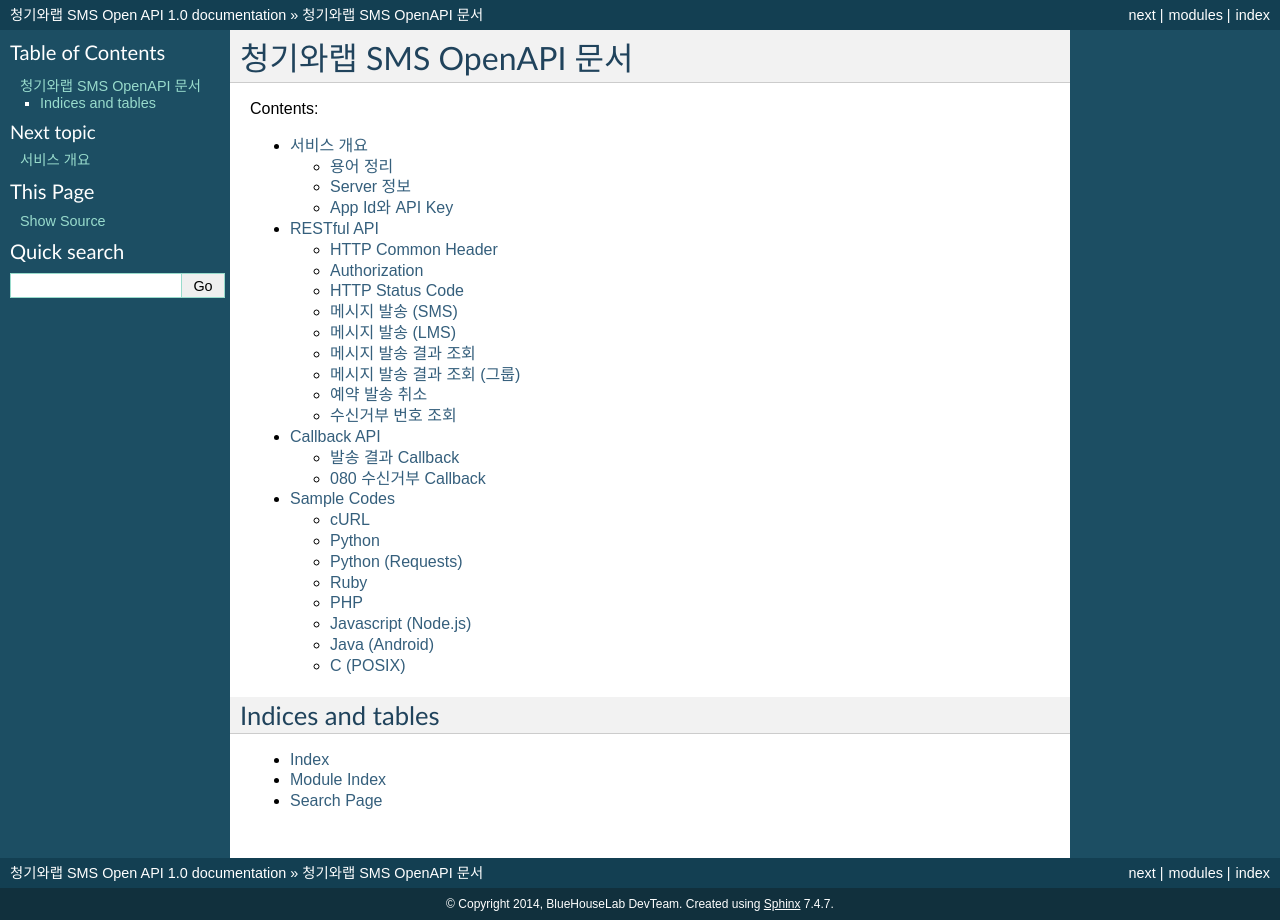
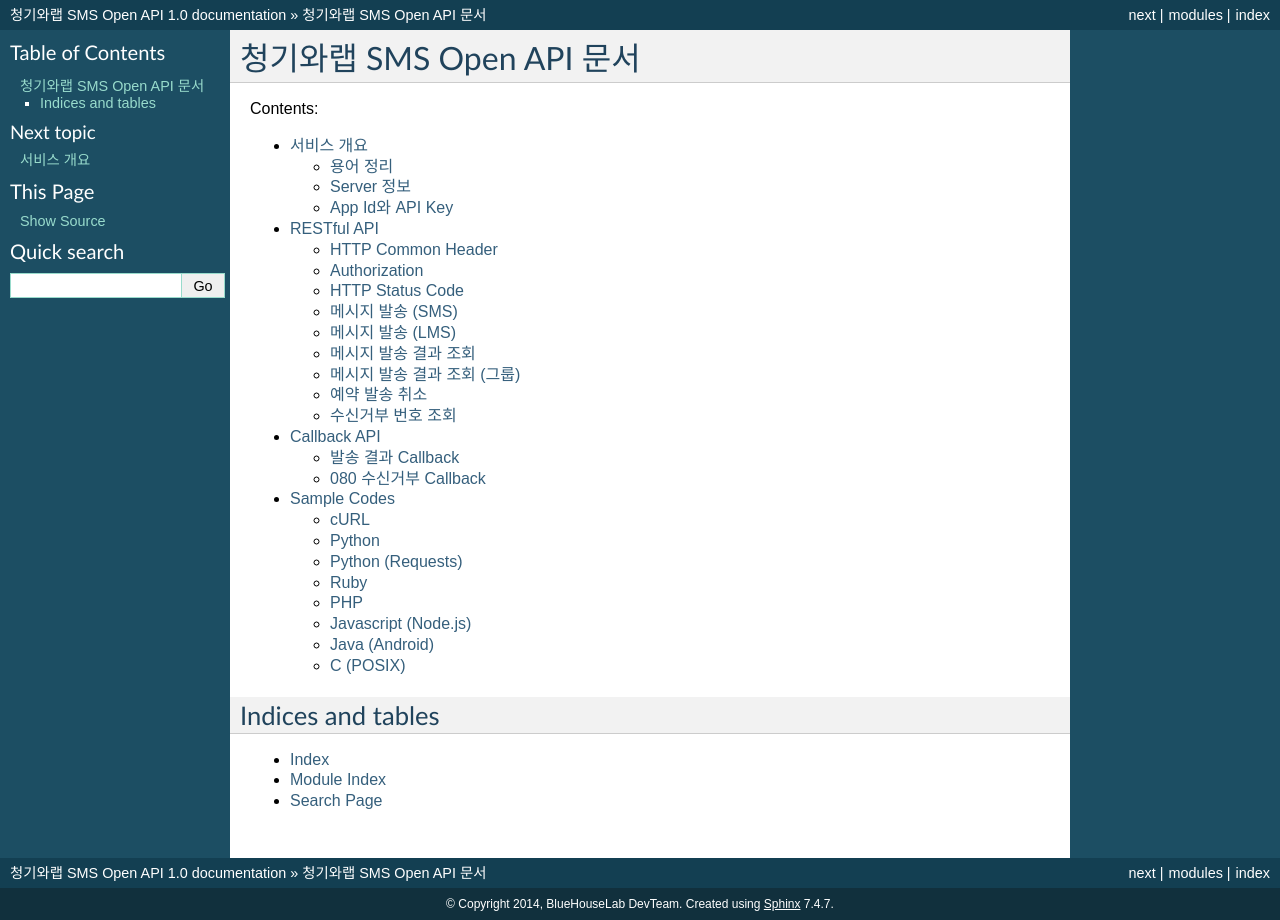
Before and after one commit to BlueHouseLab/sms-openapi, a Sphinx documentation site: the page built from docs/index.rst, in a window 1280 px wide. Built offline with Sphinx 7.4.7, drawn with Linux system fonts in a browser that asks for light colours.

Commit message:
update index.rst

```diff
--- a/docs/index.rst
+++ b/docs/index.rst
@@ -1,6 +1,6 @@
-*************************
-청기와랩 SMS OpenAPI 문서
-*************************
+**************************
+청기와랩 SMS Open API 문서
+**************************
 
 Contents:
 
```
